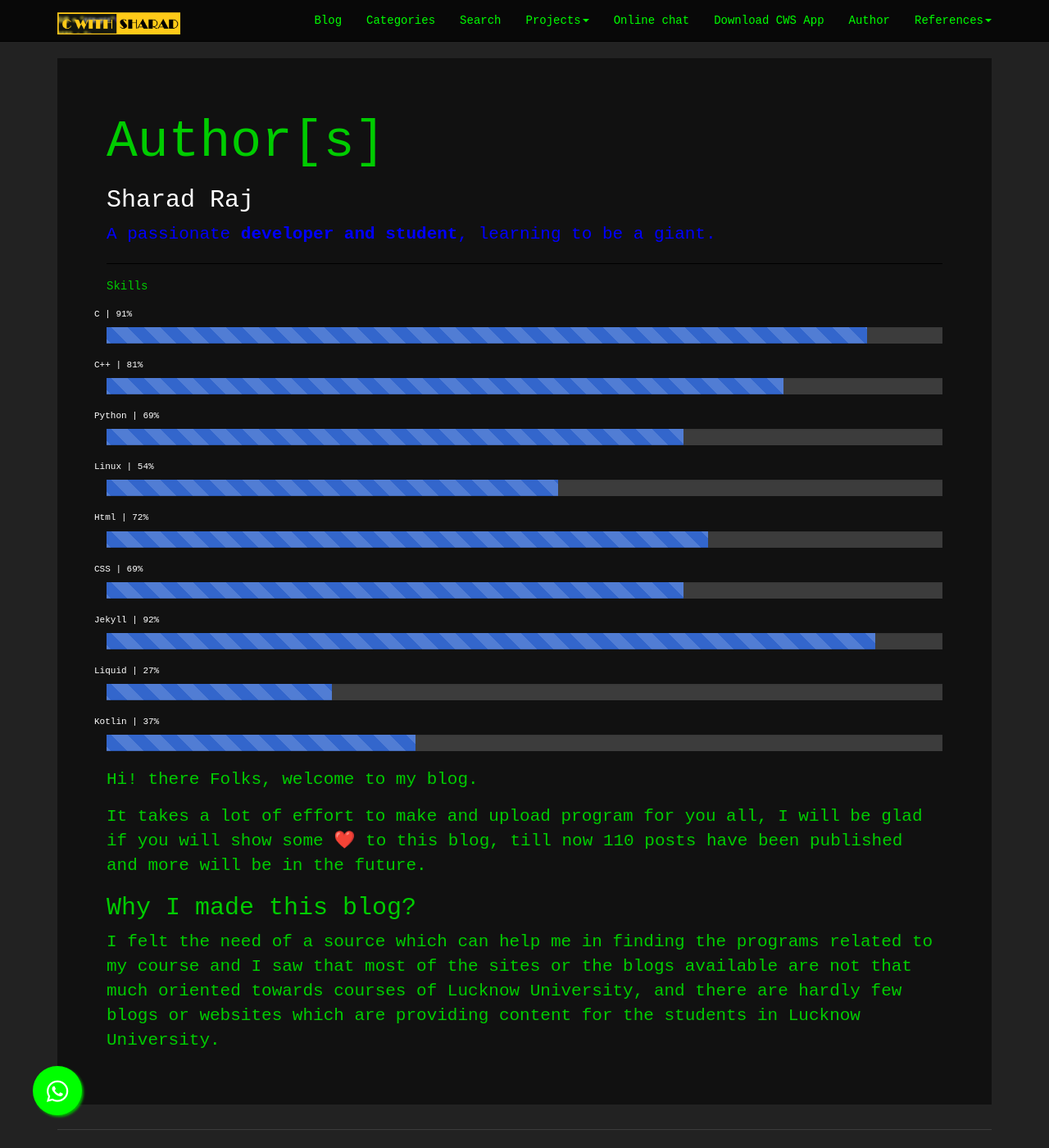
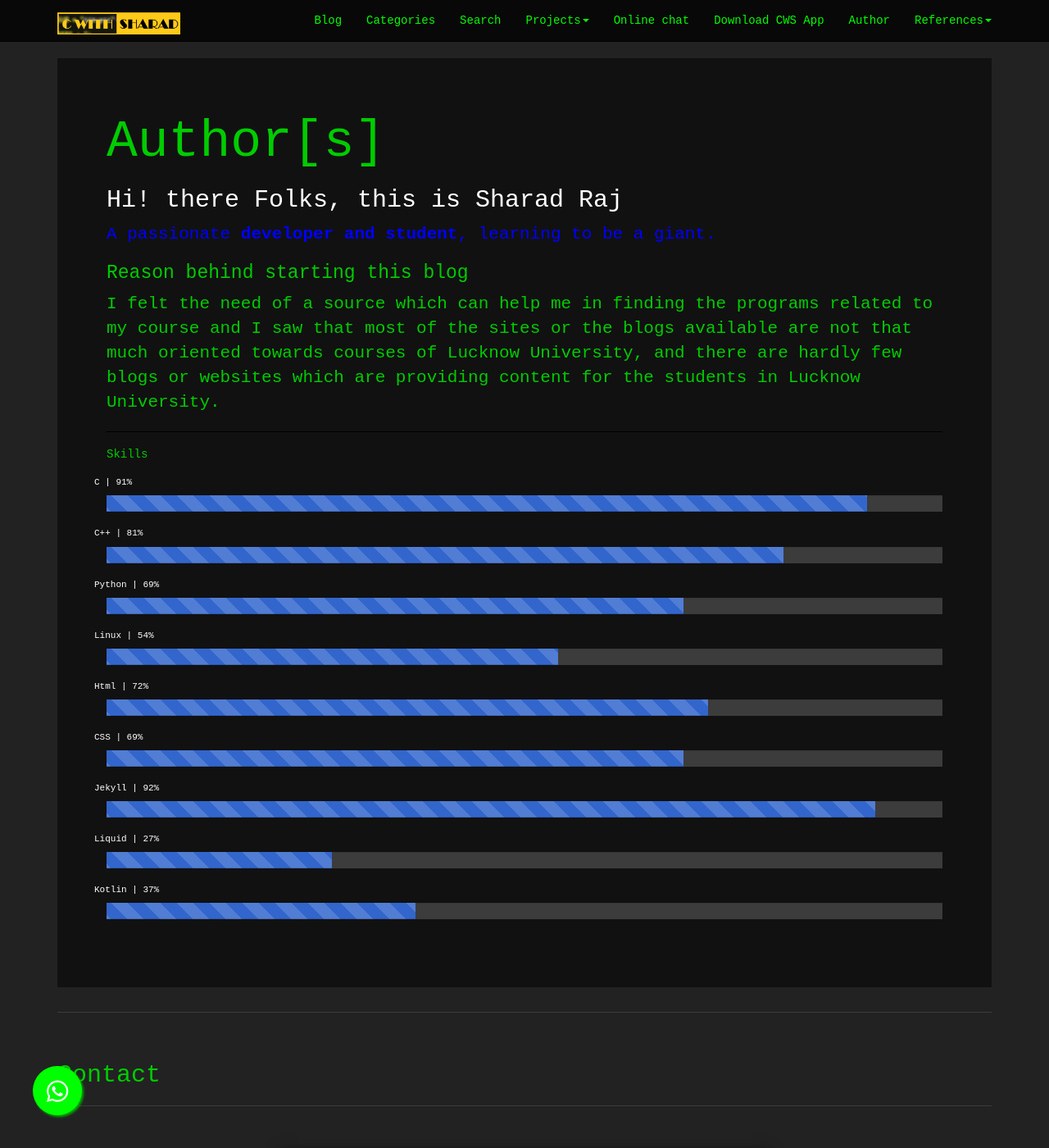
Before and after one commit to cwithsharad/cwithsharad.github.io, a Jekyll site: the page built from author.md, in a window 1280 px wide and 1400 px high. Shown: the whole window at 82% size. Built offline with Jekyll 4.4.1, drawn with Linux system fonts in a browser that asks for light colours; nearby versions of some CDN libraries; emoji names are drawn with the system emoji font.

Commit message:
Update author.md

```diff
--- a/author.md
+++ b/author.md
@@ -4,8 +4,13 @@
 description: A site dedicated to Computer Science and Technnology.It was Launched in 2017 for helping the students of Lucknow University in finding all the programs related to their course on a single site. The thought of launching this website came when I felt the need of a source which can help me in finding the programs related to my course and I saw that most of the sites or the blogs available are not that much oriented towards courses of Lucknow University, and  there are hardly few blogs or websites which are providing content for the students in Lucknow University.
 ---
 
- <h2 class="display-3" style="color:white!important">{{ site.author.name }}</h2>
+ <h2 class="display-3" style="color:white!important">  Hi! there Folks, this is {{ site.author.name }}</h2>
   <p class="lead" style="color:blue!important">{{ site.author.description }}</p>
+
+### Reason behind starting this blog
+
+I felt the need of a source which can help me in finding the programs related to my course and I saw that most of the sites or the blogs available are not that much oriented towards courses of Lucknow University, and  there are hardly few blogs or websites which are providing content for the students in Lucknow University.
+
   <hr class="my-4">
   <h5 class="display-3">Skills</h5>
 <div class="row">
@@ -18,13 +23,3 @@
 		</div>
 {% endfor %}
 </div>
-
-
-Hi! there Folks, welcome to my blog.
-
-It takes a lot of effort to make and upload program for you all, I will be glad if you will show some :heart:
-to this blog, till now 110 posts have been published and more will be in the future.
-
-## Why I made this blog?
-
-I felt the need of a source which can help me in finding the programs related to my course and I saw that most of the sites or the blogs available are not that much oriented towards courses of Lucknow University, and  there are hardly few blogs or websites which are providing content for the students in Lucknow University.
```
